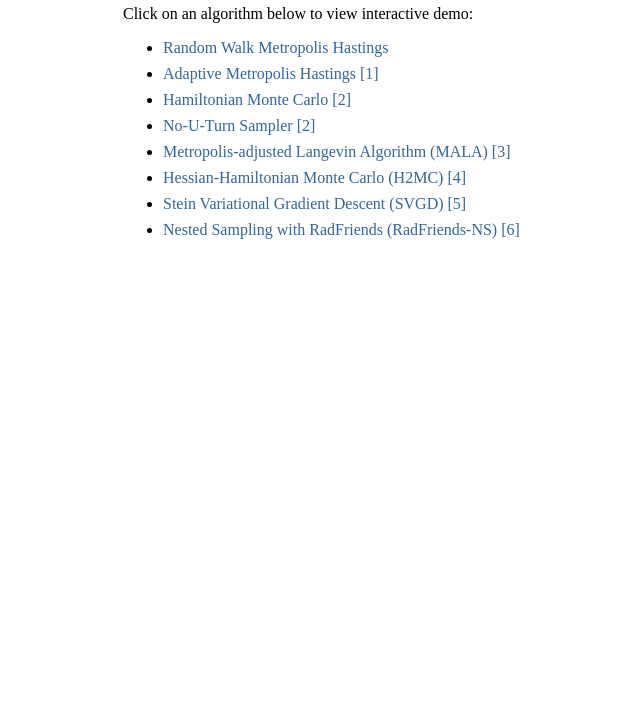
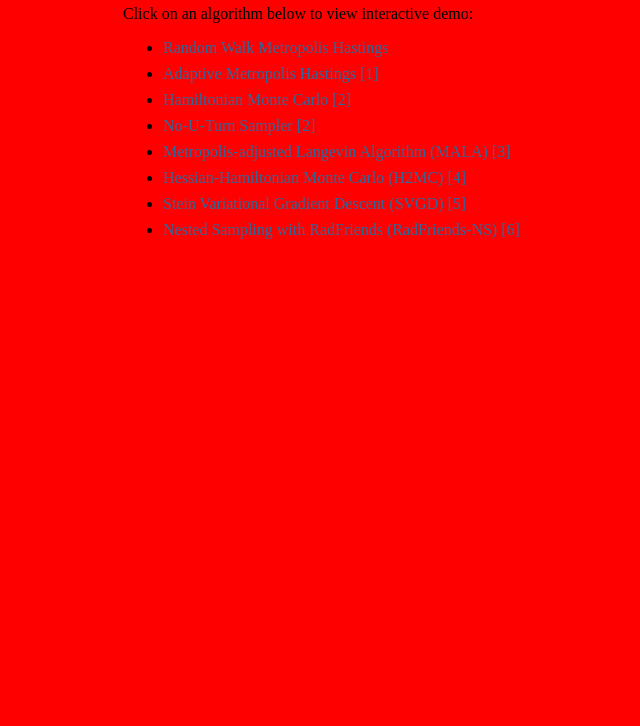
Before and after one commit to dcordoval/dcordoval.github.io, a plain HTML site: page index.html in a window 1280 px wide. Shown: the part 74-800 px from the top of the page, without its empty margins (117-757 px from the left). Drawn offline with Linux system fonts and the light colour scheme.

Commit message:
Update index.html

```diff
--- a/index.html
+++ b/index.html
@@ -11,6 +11,7 @@ li { margin-bottom: 0.5em; }
 .references p { padding-left: 1.4em ; text-indent: -1.4em ; }
 </style>
 </head>
+<body style="background-color:rgb(255,0,0);">
 <body>
 <h2>David</h2>
 <p>Click on an algorithm below to view interactive demo:</p>
```
